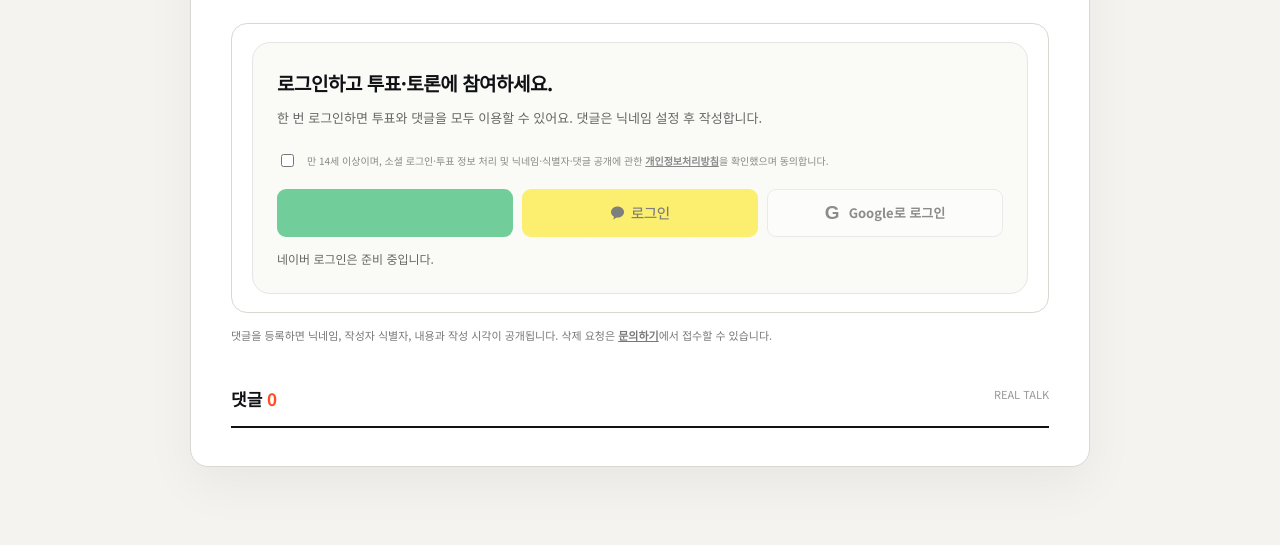
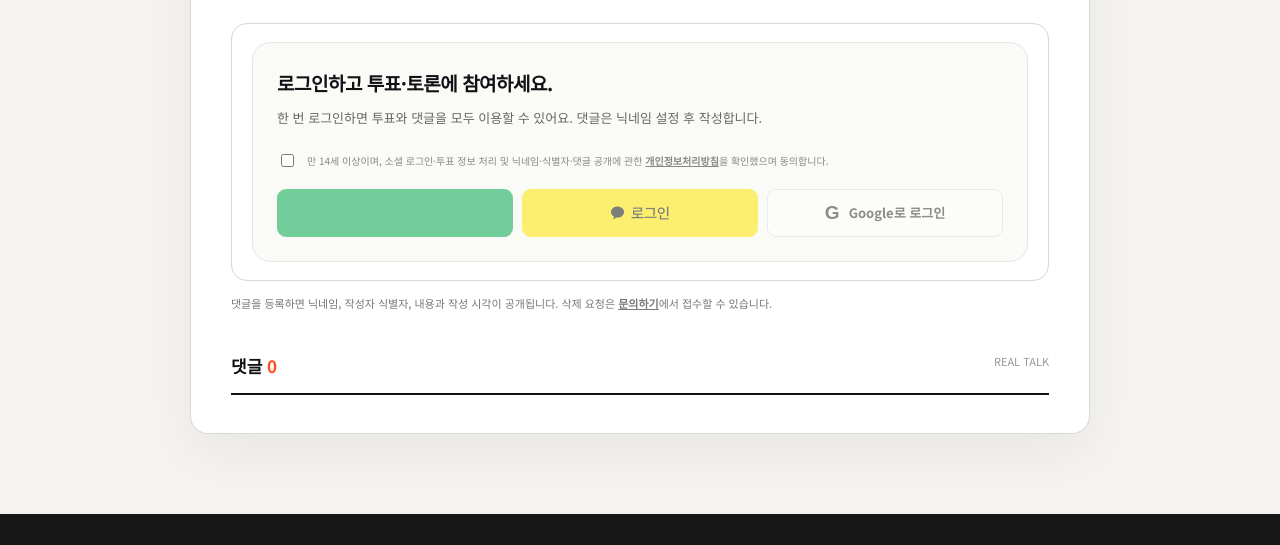
Before and after one commit to evolvekorea/nowfeed, a plain HTML site: page articles/2026/08/girlfriend-family-airport-pickup-debate/index.html in a window 1280 px wide. Shown: the part 3545-4090 px from the top of the page. Drawn offline with Linux system fonts and the light colour scheme; a script that the page names is missing.

Commit message:
Enable approved Naver login for all visitors

```diff
--- a/articles/2026/08/girlfriend-family-airport-pickup-debate/index.html
+++ b/articles/2026/08/girlfriend-family-airport-pickup-debate/index.html
@@ -39,7 +39,7 @@
   <script defer src="../../../../js/app.js?v=20260814a"></script>
   <script defer src="../../../../js/firebase-config.js?v=20260815a"></script>
   <link rel="stylesheet" href="/css/community.css?v=20261014auth">
-  <script defer src="/js/community-config.js?v=20261014auth"></script>
+  <script defer src="/js/community-config.js?v=20261015naver"></script>
   <script defer src="/js/social-login.js?v=20261014auth"></script>
   <script defer src="../../../../js/comments.js?v=20261014auth"></script>
   <script type="application/ld+json">
--- a/js/community-config.js
+++ b/js/community-config.js
@@ -1,8 +1,6 @@
-// Public configuration only. Naver remains restricted to its registered testers until review.
-// This switch exposes the test button only; Naver itself enforces app membership.
-const naverReviewPreview = new URLSearchParams(location.search).get('login-test') === 'naver';
+// Public configuration only. Naver login review approved on 2026-10-15.
 window.NOWFEED_COMMUNITY_CONFIG = Object.freeze({
   region: 'asia-northeast3',
   authBase: 'https://asia-northeast3-nowfeed-2c504.cloudfunctions.net/communityAuth',
-  providers: { google: true, naver: naverReviewPreview, kakao: true }
+  providers: { google: true, naver: true, kakao: true }
 });
```
Also changed, not shown: articles/2026/08/liver-donation-in-laws-debate/index.html (+1 -1 lines), articles/2026/08/long-term-jeonse-expiration-debate/index.html (+1 -1 lines), articles/2026/08/mother-in-law-visit-divorce/index.html (+1 -1 lines), articles/2026/08/orchard-in-laws-biweekly-visit-debate/index.html (+1 -1 lines), articles/2026/08/secret-carpool-debate/index.html (+1 -1 lines).
